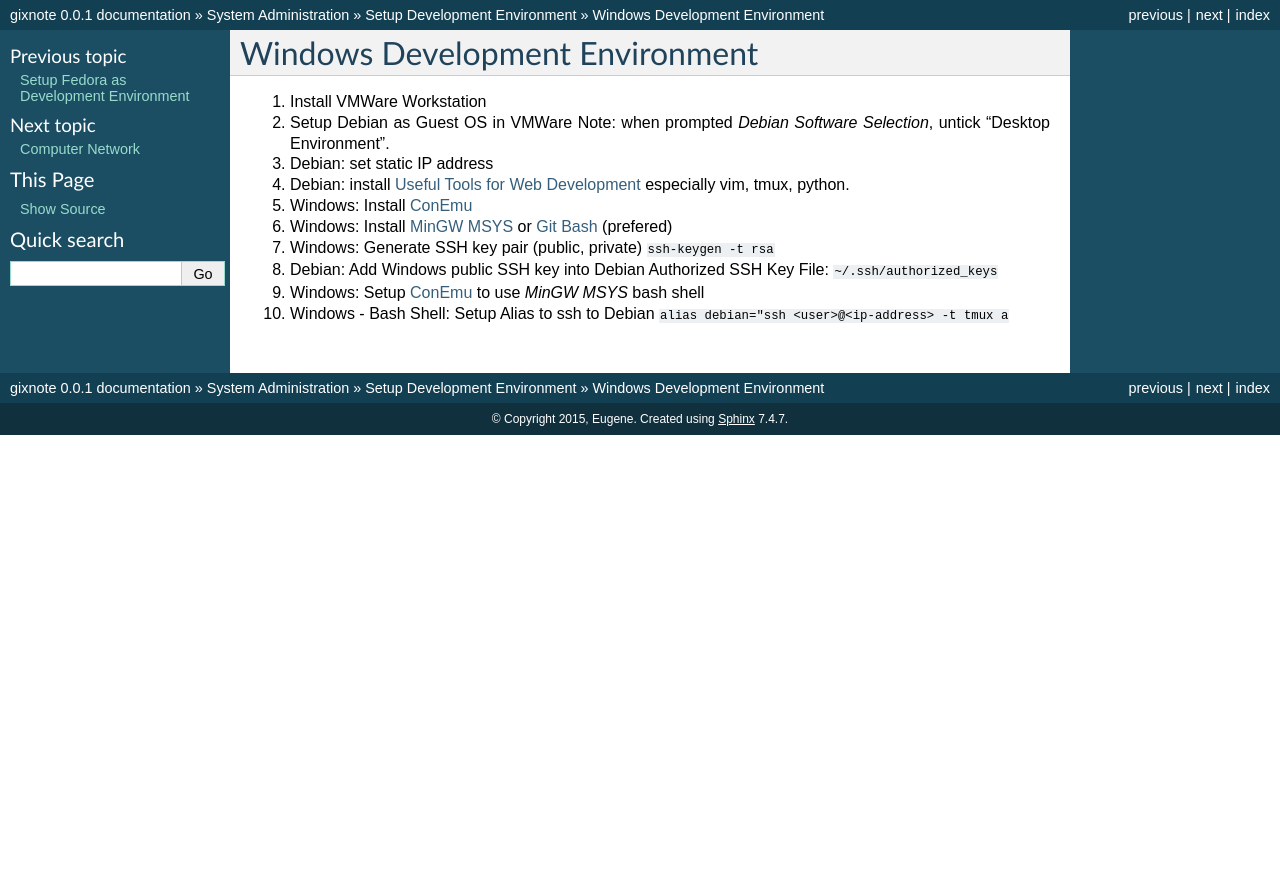
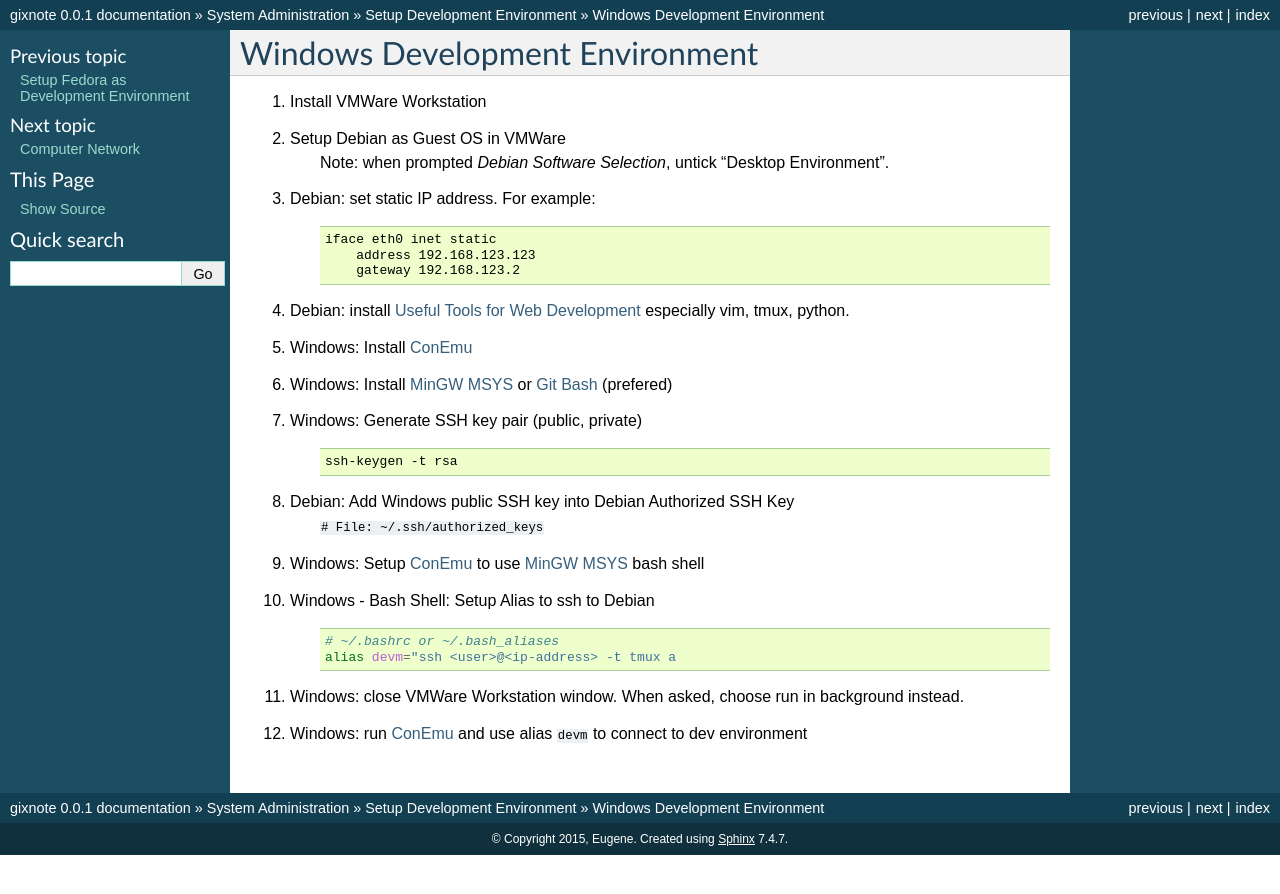
Before and after one commit to 9gix/gixnote, a Sphinx documentation site: the page built from source/system/devenv/windows.rst, in a window 1280 px wide. Shown: the top 894 px of the page. Built offline with Sphinx 7.4.7, drawn with Linux system fonts in a browser that asks for light colours.

Commit message:
More detailed example

```diff
--- a/source/system/devenv/windows.rst
+++ b/source/system/devenv/windows.rst
@@ -5,18 +5,34 @@ Windows Development Environment
 
 #. Install VMWare Workstation
 #. Setup Debian as Guest OS in VMWare
-   Note: when prompted *Debian Software Selection*, untick "Desktop Environment".
-#. Debian: set static IP address
+    Note: when prompted *Debian Software Selection*, untick "Desktop Environment".
+#. Debian: set static IP address. For example:
+    .. code-block:: none
+
+        iface eth0 inet static
+            address 192.168.123.123
+            gateway 192.168.123.2
+
 #. Debian: install :ref:`dev-tool` especially vim, tmux, python.
 #. Windows: Install `ConEmu`_
 #. Windows: Install `MinGW MSYS`_ or `Git Bash`_ (prefered)
 #. Windows: Generate SSH key pair (public, private)
-   ``ssh-keygen -t rsa``
+    .. code-block:: bash
+
+        ssh-keygen -t rsa
+
 #. Debian: Add Windows public SSH key into Debian Authorized SSH Key
-   File: ``~/.ssh/authorized_keys``
-#. Windows: Setup `ConEmu`_ to use `MinGW MSYS` bash shell
+    ``# File: ~/.ssh/authorized_keys``
+#. Windows: Setup `ConEmu`_ to use `MinGW MSYS`_ bash shell
 #. Windows - Bash Shell: Setup Alias to ssh to Debian
-   ``alias debian="ssh <user>@<ip-address> -t tmux a``
+    .. code-block:: bash
+
+        # ~/.bashrc or ~/.bash_aliases
+        alias devm="ssh <user>@<ip-address> -t tmux a
+
+#. Windows: close VMWare Workstation window.
+   When asked, choose run in background instead.
+#. Windows: run `ConEmu`_ and use alias ``devm`` to connect to dev environment
 
 .. _ConEmu: http://conemu.github.io/
 .. _Git Bash: https://msysgit.github.io/
```
